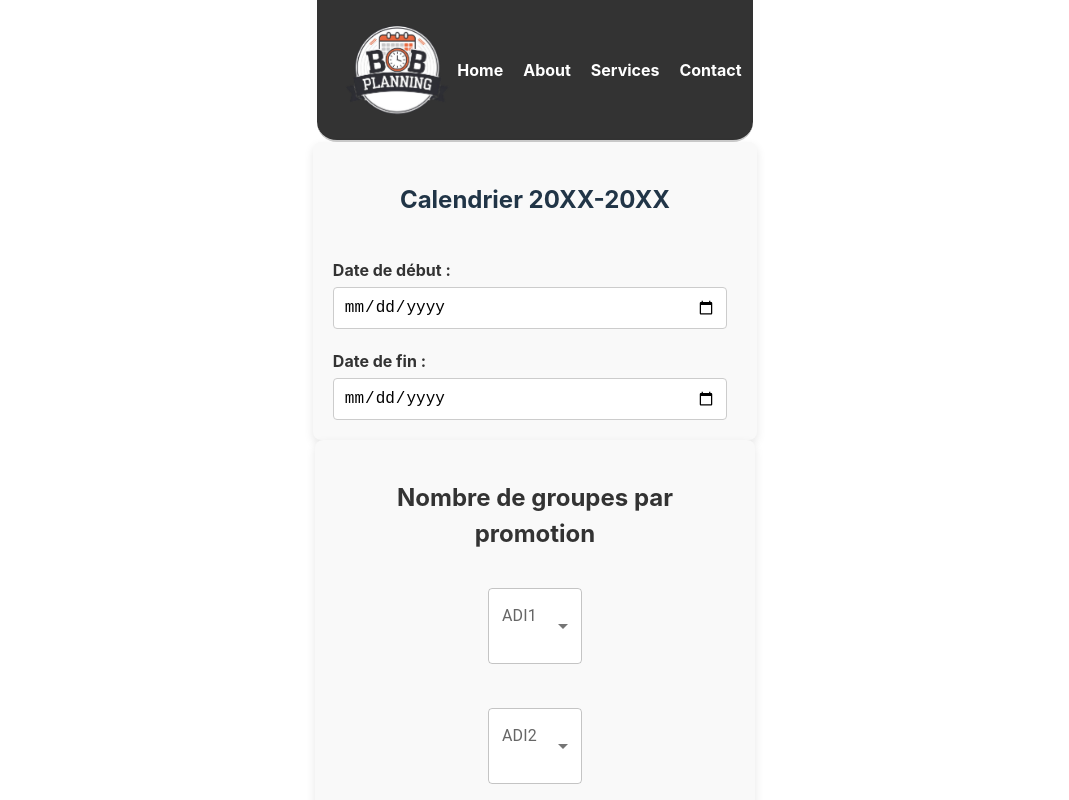
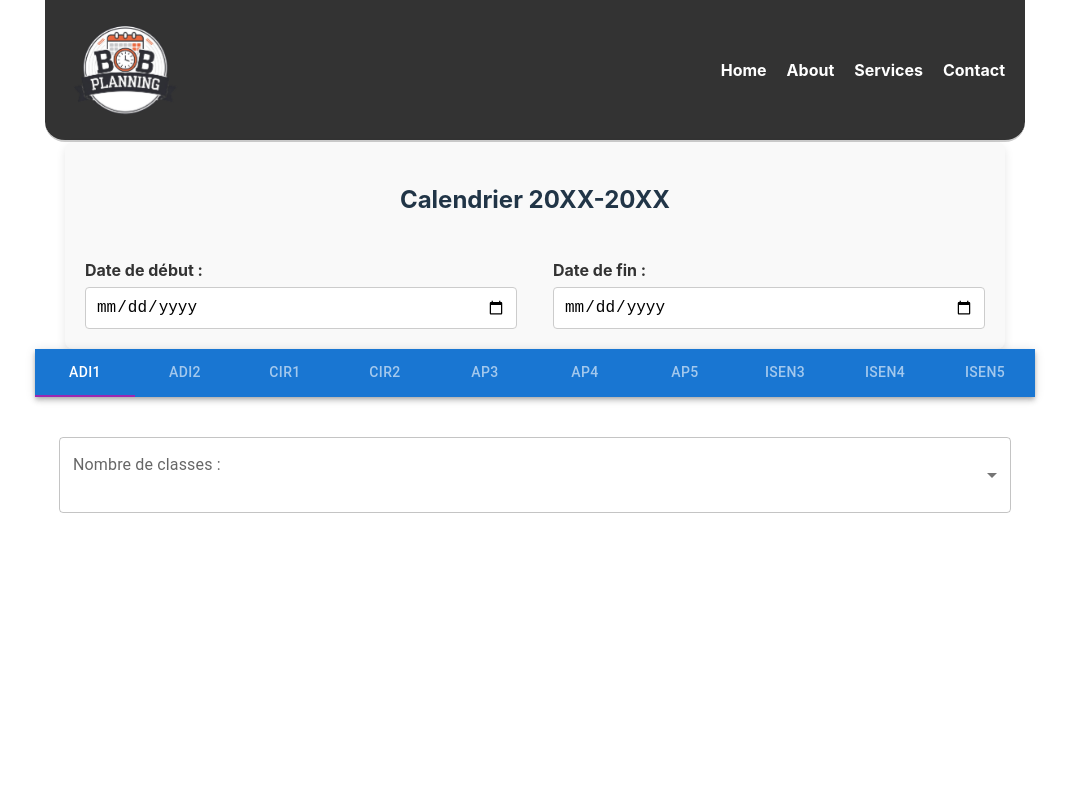
Before and after one commit to rozennrd/OPALE, a React (Vite) app in the folder BobPlanning.front/: page / in a window 1280 px wide. Shown: the top 800 px of the page, without its empty margins (105-1174 px from the left). Built offline with nearby package versions, Linux system fonts and the light colour scheme.

Commit message:
Tabs promos

```diff
--- a/BobPlanning.front/src/components/DebFinCalendrier.css
+++ b/BobPlanning.front/src/components/DebFinCalendrier.css
@@ -4,7 +4,7 @@
     background-color: #f9f9f9;
     border-radius: 8px;
     box-shadow: 0px 4px 10px rgba(0, 0, 0, 0.1);
-    max-width: 500px;
+    max-width: 900px;
     margin: 0 auto; /* Center horizontally */
     text-align: center;
 }
@@ -19,12 +19,14 @@
 /* Date picker styling */
 .saisie-date {
     display: flex;
-    flex-direction: column;
+    justify-content: space-between;
     gap: 20px;
+    flex-wrap: wrap;
 }
 
 .saisie-date-title {
     text-align: center;
+    width:  100%;
 }
 
 .date-input-container {
@@ -32,8 +34,8 @@
     flex-direction: column;
     align-items: flex-start;
     gap: 5px;
-    width: 100%;
-    box-sizing: border-box;
+    width: 48%;
+
 }
 
 .label {
@@ -55,10 +57,10 @@
     outline: none;
 }
 
-/* Add some padding or margin to ensure inputs don't stick to the edges */
+/* Add some padding or margin to ensure inputs don't stick to the edges
 .date-input-container {
     padding-right: 10px;
-}
+} */
 
 .result-container p {
     font-size: 16px;
--- /dev/null
+++ b/BobPlanning.front/src/components/SingleDropdown.tsx
@@ -0,0 +1,35 @@
+import React, { useState } from 'react';
+import { Select, MenuItem, FormControl, InputLabel } from '@mui/material';
+import { SelectChangeEvent } from '@mui/material';
+
+const SingleDropdown: React.FC = () => {
+    const [selectedValue, setSelectedValue] = useState<string>('');
+
+    const handleChange = (e: SelectChangeEvent<string>) => {
+        setSelectedValue(e.target.value);
+    };
+
+    return (
+        <FormControl fullWidth variant="outlined" margin="normal">
+            <InputLabel id="nb-classes">Nombre de classes : </InputLabel>
+            <Select
+                labelId="nb-classes"
+                id="simple-select"
+                value={selectedValue}
+                onChange={handleChange}
+                label="Nombre de classes"
+            >
+                <MenuItem value="">
+                    <em>promo</em>
+                </MenuItem>
+                <MenuItem value="1">1</MenuItem>
+                <MenuItem value="2">2</MenuItem>
+                <MenuItem value="3">3</MenuItem>
+                <MenuItem value="2">4</MenuItem>
+                <MenuItem value="3">5</MenuItem>
+            </Select>
+        </FormControl>
+    );
+};
+
+export default SingleDropdown;
--- /dev/null
+++ b/BobPlanning.front/src/components/TabsPromos.tsx
@@ -0,0 +1,89 @@
+import * as React from 'react';
+import { useTheme } from '@mui/material/styles';
+import AppBar from '@mui/material/AppBar';
+import Tabs from '@mui/material/Tabs';
+import Tab from '@mui/material/Tab';
+import Typography from '@mui/material/Typography';
+import Box from '@mui/material/Box';
+import SingleDropdown from './SingleDropdown';
+
+interface TabPanelProps {
+    children?: React.ReactNode;
+    dir?: string;
+    index: number;
+    value: number;
+}
+
+function TabPanel(props: TabPanelProps) {
+    const { children, value, index, ...other } = props;
+
+    return (
+        <div
+            role="tabpanel"
+            hidden={value !== index}
+            id={`full-width-tabpanel-${index}`}
+            aria-labelledby={`full-width-tab-${index}`}
+            {...other}
+        >
+            {value === index && (
+                <Box sx={{ p: 3 }}>
+                    <Typography>{children}</Typography>
+                </Box>
+            )}
+        </div>
+    );
+}
+
+function a11yProps(index: number) {
+    return {
+        id: `full-width-tab-${index}`,
+        'aria-controls': `full-width-tabpanel-${index}`,
+    };
+}
+
+export default function FullWidthTabs() {
+    const theme = useTheme();
+    const [value, setValue] = React.useState(0);
+
+    const promos = [
+        'ADI1', 'ADI2',
+        'CIR1', 'CIR2',
+        'AP3', 'AP4', 'AP5',
+        'ISEN3', 'ISEN4', 'ISEN5'
+      ];
+
+    const handleChange = (event: React.SyntheticEvent, newValue: number) => {
+        setValue(newValue);
+    };
+
+    return (
+        <Box sx={{
+            display: 'flex',
+            justifyContent: 'center',
+            minHeight: '100vh',
+        }}>
+        <Box sx={{ bgcolor: 'background.paper',width: 1000}}>
+            <AppBar position="static">
+                <Tabs
+                    value={value}
+                    onChange={handleChange}
+                    indicatorColor="secondary"
+                    textColor="inherit"
+                    variant="fullWidth"
+                    aria-label="full width tabs example"
+                >
+                    {promos.map((promo, index) => (
+                        <Tab label={promo} key={index} {...a11yProps(index)} />
+                    ))}
+                </Tabs>
+            </AppBar>
+            {promos.map((promo, index) => (
+                <TabPanel value={value} index={index} dir={theme.direction} key={index}>
+                    {/* Content of each TabPanel can be anything you want */}
+                    <SingleDropdown/>
+                </TabPanel>
+            ))}
+        </Box>
+        </Box>
+    );
+}
--- a/BobPlanning.front/src/pages/Home.tsx
+++ b/BobPlanning.front/src/pages/Home.tsx
@@ -2,12 +2,14 @@ import React from 'react';
 import TopBar from '../components/TopBar';
 import NbGroupesPromo from '../components/NbGroupesPromo';
 import DebFinCalendrier from '../components/DebFinCalendrier';
+import FullWidthTabs from '../components/TabsPromos';
 
 const Home: React.FC = () => {
     return (
         <div>
             <TopBar />
             <DebFinCalendrier />
+            <FullWidthTabs />
             <NbGroupesPromo />
 
 
```
